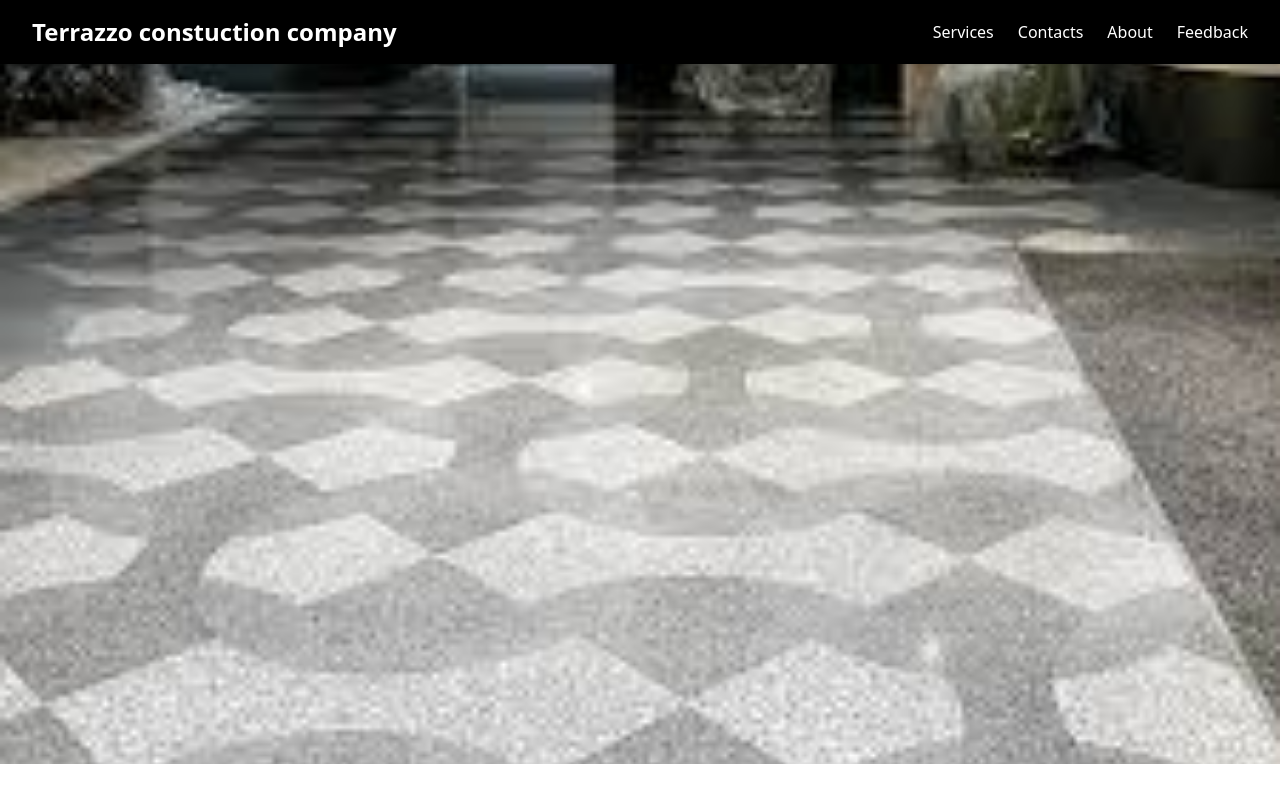
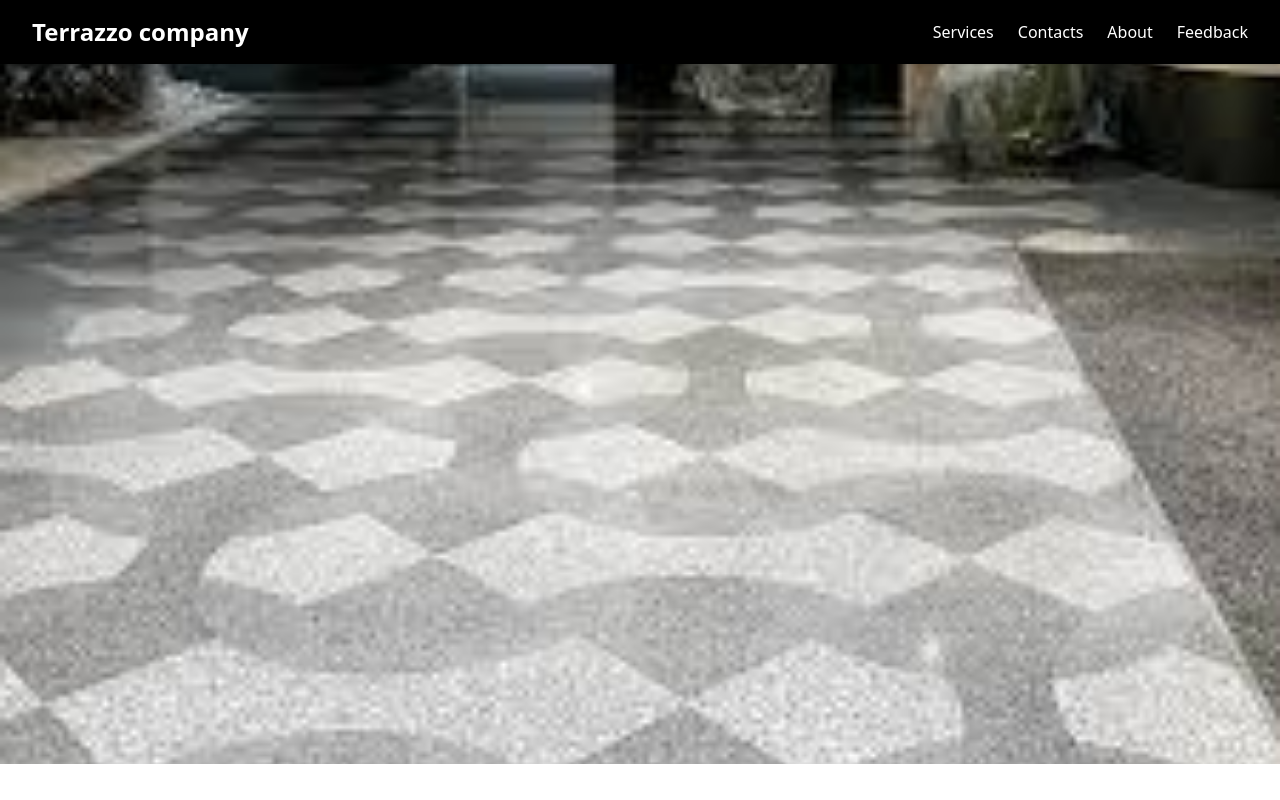
Before and after one commit to mwalimu-j/TC-COMPANY, a React (Vite) app: page / in a window 1280 px wide. Shown: the top 800 px of the page. Built offline with nearby package versions, Linux system fonts and the light colour scheme.

Commit message:
Update Navbar.tsx

```diff
--- a/src/component/Navbar.tsx
+++ b/src/component/Navbar.tsx
@@ -16,7 +16,7 @@
   return (
     <nav className="bg-black text-white fixed w-full top-0 left-0 shadow-md z-50">
       <div className="max-w-7xl mx-auto px-4 sm:px-6 lg:px-8 flex justify-between items-center h-16">
-        <Link to="/" className="text-2xl font-bold">Terrazzo constuction company</Link>
+        <Link to="/" className="text-2xl font-bold">Terrazzo company</Link>
 
         {/* Mobile Menu Button */}
         <button className="md:hidden" onClick={toggleMenu}>
```
